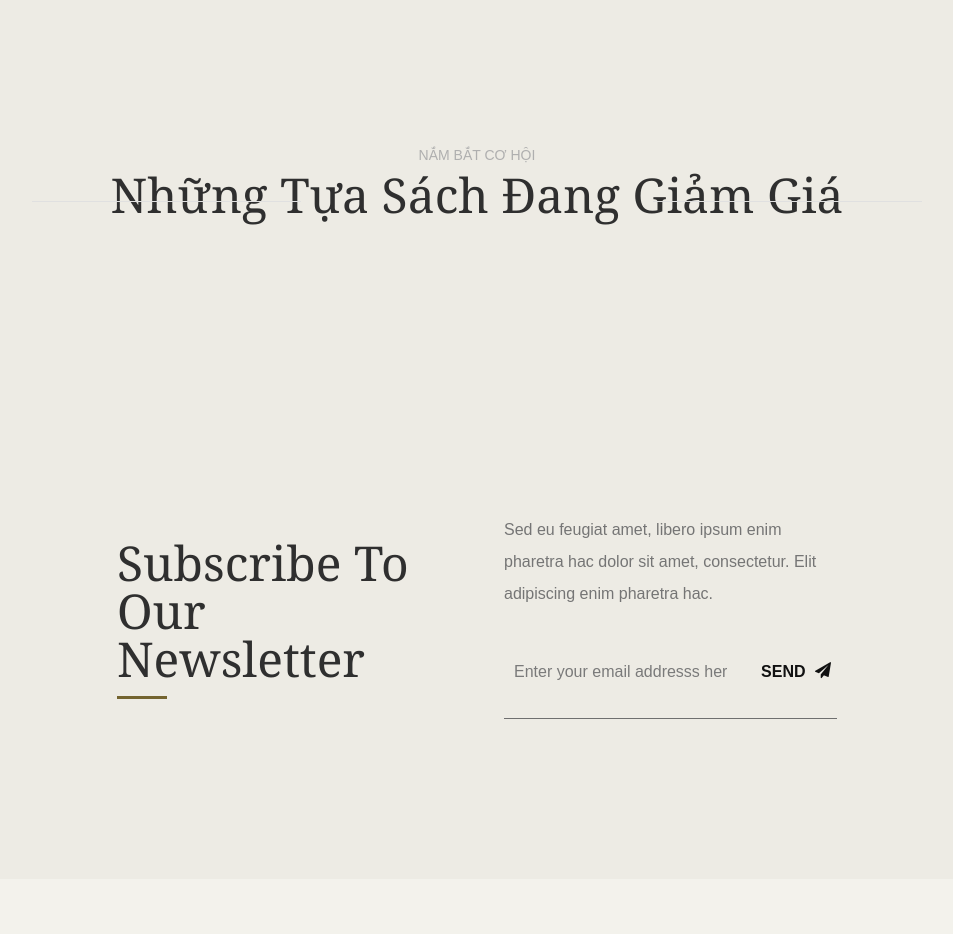
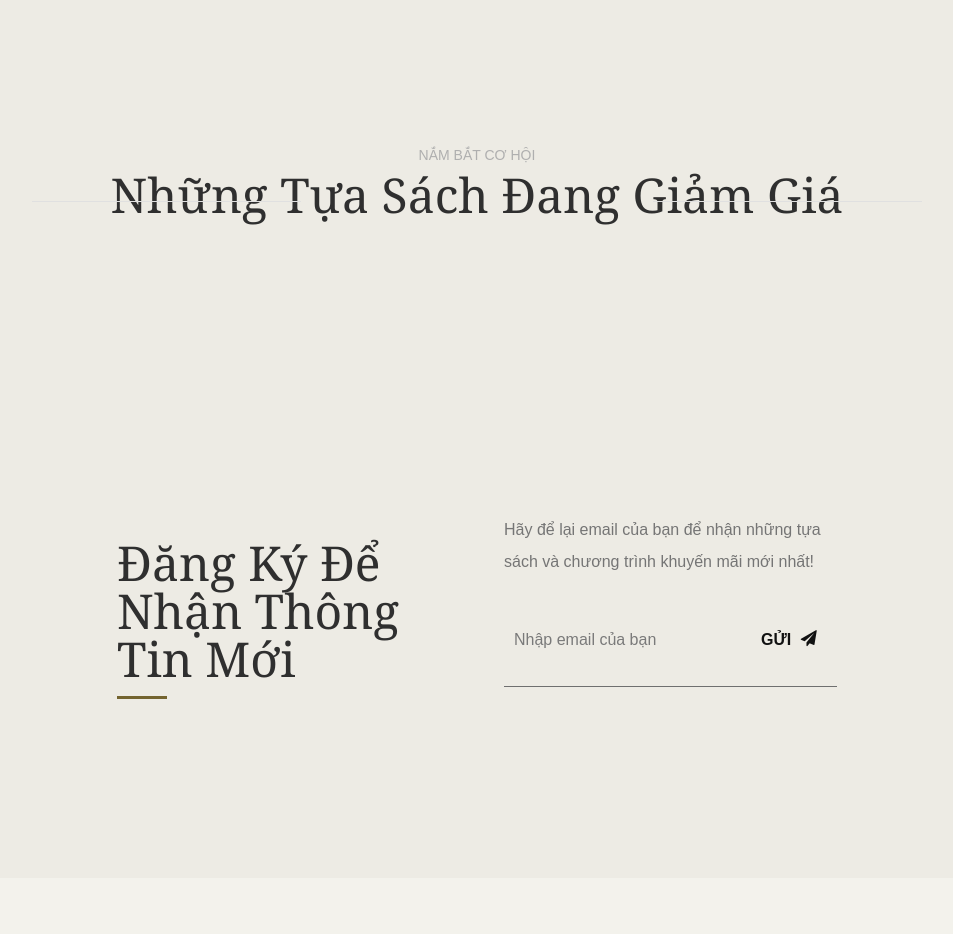
Before and after one commit to UnicornSang/Books_nest_01, a PHP site: page /books_nest_01/ in a window 1280 px wide. Shown: the part 3029-3963 px from the top of the page, without its empty margins (163-1116 px from the left). Run offline with PHP 8.4, Linux system fonts and the light colour scheme; data that the repository does not hold is empty; some web fonts are replaced.

Commit message:
Fix loi typo

```diff
--- a/admin/models/AdminSanPham.php
+++ b/admin/models/AdminSanPham.php
@@ -49,7 +49,7 @@ class AdminSanPham
             echo "lỗi" . $e->getMessage();
         }
     }
-    public function getDetaiSanPham($id)
+    public function getDetailSanPham($id)
     {
         try {
             $sql = 'SELECT  san_pham.* , danh_muc.ten_danh_muc FROM san_pham INNER JOIN danh_muc ON san_pham.danh_muc_id=danh_muc.id WHERE san_pham.id = :id';
@@ -160,7 +160,7 @@ class AdminSanPham
         }
     }
 
-    public function getDetaiAnhSanPham($id)
+    public function getDetailAnhSanPham($id)
     {
         try {
             $sql = 'SELECT * FROM hinh_anh_san_pham
--- a/views/home.php
+++ b/views/home.php
@@ -84,7 +84,7 @@ require_once 'layout/menu.php';
                     <div class="row">
 
                         <?php foreach ($listSanPham as $key => $sanPham): ?>
-                            <?php if($key>=8) break;?>
+                            <?php if ($key >= 8) break; ?>
                             <div class="col-md-3">
 
                                 <div class="product-item">
@@ -237,7 +237,7 @@ require_once 'layout/menu.php';
                     <div id="all-genre" data-tab-content class="active">
                         <div class="row">
                             <?php foreach ($listSanPham as $sanPham): ?>
-                                <?php if($key>=8) break;?>
+                                <?php if ($key >= 8) break; ?>
                                 <div class="col-md-3">
                                     <div class="product-item">
                                         <figure class="product-style">
@@ -329,19 +329,18 @@ require_once 'layout/menu.php';
                     <div class="col-md-6">
 
                         <div class="title-element">
-                            <h2 class="section-title divider">Subscribe to our newsletter</h2>
+                            <h2 class="section-title divider">Đăng ký để nhận thông tin mới </h2>
                         </div>
 
                     </div>
                     <div class="col-md-6">
 
                         <div class="subscribe-content" data-aos="fade-up">
-                            <p>Sed eu feugiat amet, libero ipsum enim pharetra hac dolor sit amet, consectetur. Elit
-                                adipiscing enim pharetra hac.</p>
+                            <p>Hãy để lại email của bạn để nhận những tựa sách và chương trình khuyến mãi mới nhất!</p>
                             <form id="form">
-                                <input type="text" name="email" placeholder="Enter your email addresss here">
+                                <input type="text" name="email" placeholder="Nhập email của bạn" >
                                 <button class="btn-subscribe">
-                                    <span>send</span>
+                                    <span>gửi</span>
                                     <i class="icon icon-send"></i>
                                 </button>
                             </form>
```
Also changed, not shown: admin/controllers/AdminSanPhamController.php (+5 -5 lines). Lines whose indentation alone changed are shown as unchanged.
